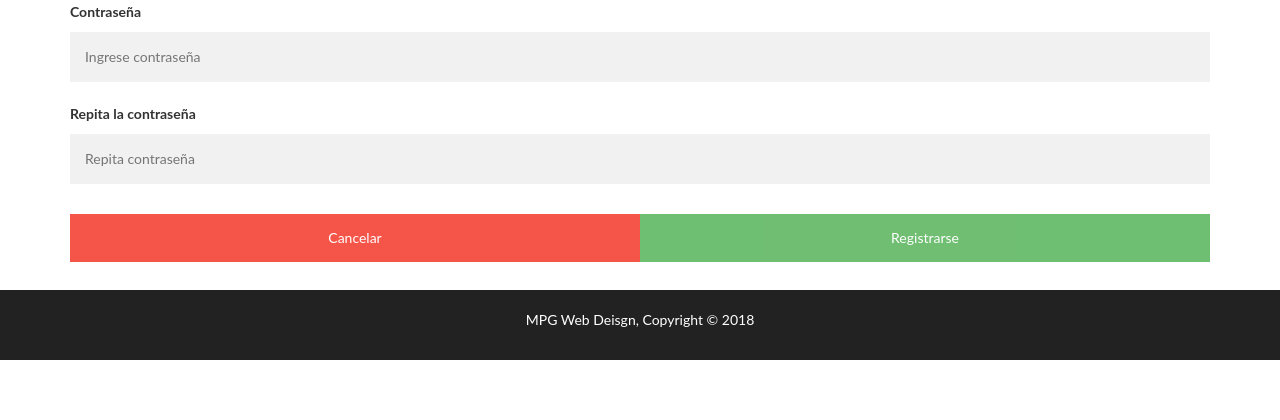
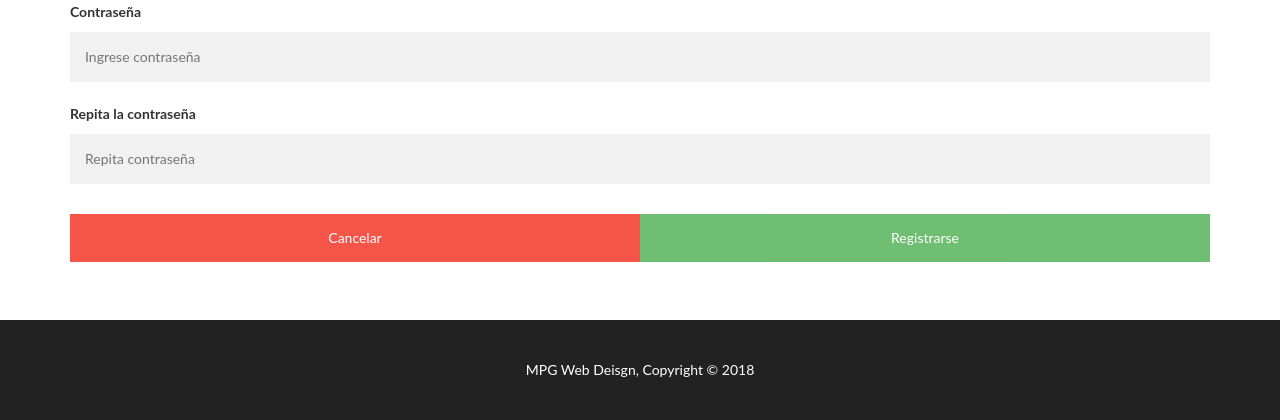
Before and after one commit to jjffpp/barU, a PHP site: page / in a window 1280 px wide. Shown: the part 819-1239 px from the top of the page. Before the commit the page ends 1179 px from the top, so only its background shows below. Run offline with PHP 8.4, Linux system fonts and the light colour scheme.

Commit message:
Detalles visuales
Se coloca al footer pegado al final de la pagina. Se alarga el boton accede de las tarjetas y el de detalle tarjeta

```diff
--- a/css/styleexample.css
+++ b/css/styleexample.css
@@ -1,7 +1,22 @@
+html{
+  position: relative; min-height: 100%;
+}
 body{
   font-family: "Lato";
   padding-top: 70px;
+  margin: 0 auto 150px;
 }
+
+footer{
+  height: 100px;
+  position: absolute; left: 0; bottom: 0; width: 100%;
+  padding:40px;
+  margin-top:20px;
+  color: white;
+  background-color:#222; /*e8491d*/
+  text-align: center;
+}
+
 
 .navbar-brand {
   padding: 0px;
@@ -58,14 +73,6 @@ ul#services li{
   background:#e6e6e6;
 }
 
-footer{
-  padding:20px;
-  margin-top:20px;
-  color: white;
-  background-color:#222; /*e8491d*/
-  text-align: center;
-}
-
 input[type=text],input[type=password],input[type=date],select,input[type=time],input[type=float] {
     width: 100%;
     padding: 15px;
--- a/detalle_tarjeta.php
+++ b/detalle_tarjeta.php
@@ -33,7 +33,7 @@ function impresion_detalle_viaje($idviaje,$fechaYHora,$tipo,$duracion,$costo
       <h2 id='titulovr' class='page-title'>Mi viaje seleccionado</h2>
       <ul id='services'>
         <li>
-          <div class='card' style='width: 18rem;'>
+          <div class='card' style='width: 66rem;'>
             <div class='card-body'>
               <h5 class='card-title'>Numero de viaje: </h5>
               <h6 class='card-subtitle mb-2 text-muted'>".$idviaje."</h6>
--- a/navbar.php
+++ b/navbar.php
@@ -59,7 +59,7 @@ else{
       </div>
       <div class='navbar-collapse collapse'>
         <ul id='ulnav' class='nav navbar-nav navbar-right'>
-          <li><a href='buscarviaje'><span class='glyphicon glyphicon-search'></span> Buscar Viajes</a></li>
+          <li><a href='#'><span class='glyphicon glyphicon-search'></span> Buscar Viajes</a></li>
           <li class='dropdown'>
             <a href='#' class='dropdown-toggle' data-toggle='dropdown' role='button' aria-expanded='false'><span class='glyphicon glyphicon-user'></span> Visitante <span class='caret'></span></a>
             <ul class='dropdown-menu' role='menu'>
--- a/tarjeta.php
+++ b/tarjeta.php
@@ -21,7 +21,7 @@
     $fechaFinalizacion = new DateTime($fechaInicio);
     $fechaFinalizacion->add(new DateInterval('PT'.$duracion.'H'));
     $salida ="<li>
-            <div class='card' style='width: 18rem;''>
+            <div class='card' style='width: 66rem;''>
               <div class='card-body'>
                 <h5 class='card-title'>Viaje: ".$idviaje."</h5>
                 <h6 class='card-subtitle mb-2 text-muted'>Origen: " .$origen. "</h6>
```
